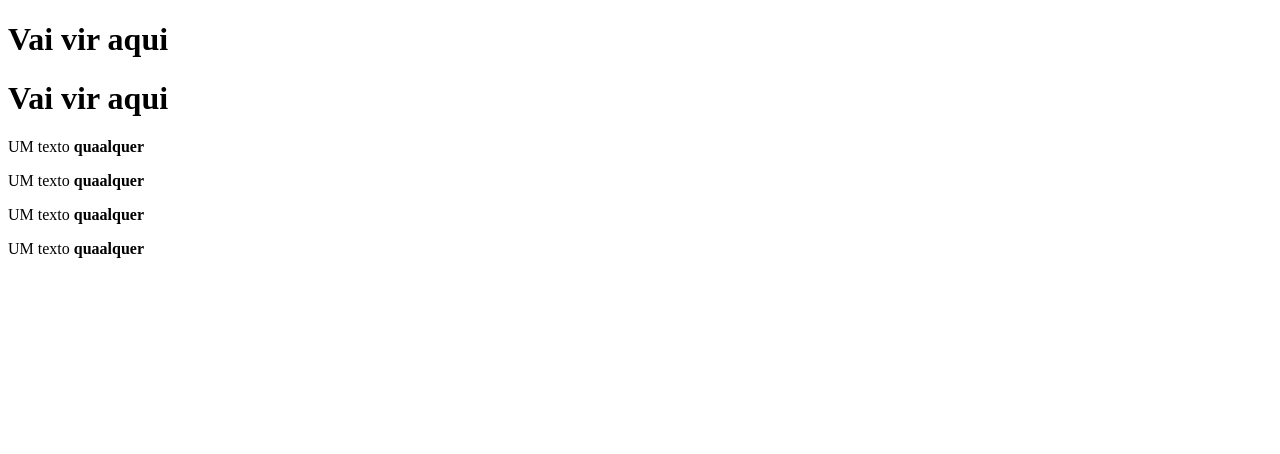
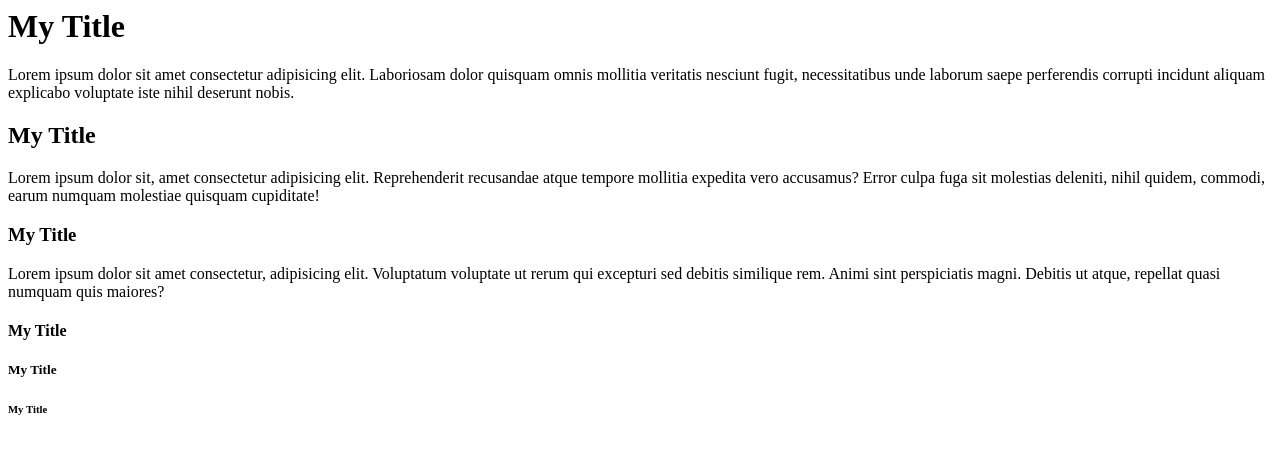
Before and after one commit to Fillypper/Starting_html, a plain HTML site: page index.html in a window 1280 px wide. Drawn offline with Linux system fonts and the light colour scheme.

Commit message:
Created .hmtl for working with headings

```diff
--- a/index.html
+++ b/index.html
@@ -1,23 +1,25 @@
-<!DOCTYPE html>
-<html lang="pt-BR">
+<html>
 
 <head>
     <meta charset="UTF-8">
-    <meta name="viewport" content="width=device-width, initial-scale=1.0">
-    <title>Meu HTML</title>
+    <title>My HTML</title>
 </head>
 
 <body>
-    <h1 id="cabecalho-um" class="fundo-vermelho borda-esquerda">
-        Vai vir aqui
-    </h1>
-    <h1 id="cabecalho-dois" class="fundo-vermelho">
-        Vai vir aqui
-    </h1>
-    <p>UM texto <b class="bold">quaalquer</b></p>
-    <p>UM texto <b class="bold">quaalquer</b></p>
-    <p>UM texto <b class="bold">quaalquer</b></p>
-    <p>UM texto <b class="bold">quaalquer</b></p>
+    <h1>My Title</h1>
+    <p>Lorem ipsum dolor sit amet consectetur adipisicing elit. Laboriosam dolor quisquam omnis mollitia veritatis
+        nesciunt fugit, necessitatibus unde laborum saepe perferendis corrupti incidunt aliquam explicabo voluptate iste
+        nihil deserunt nobis.</p>
+    <h2>My Title</h2>
+    <p>Lorem ipsum dolor sit, amet consectetur adipisicing elit. Reprehenderit recusandae atque tempore mollitia
+        expedita vero accusamus? Error culpa fuga sit molestias deleniti, nihil quidem, commodi, earum numquam molestiae
+        quisquam cupiditate!</p>
+    <h3>My Title</h3>
+    <p>Lorem ipsum dolor sit amet consectetur, adipisicing elit. Voluptatum voluptate ut rerum qui excepturi sed debitis
+        similique rem. Animi sint perspiciatis magni. Debitis ut atque, repellat quasi numquam quis maiores?</p>
+    <h4>My Title</h4>
+    <h5>My Title</h5>
+    <h6>My Title</h6>
 </body>
 
 </html>
```
Also changed, not shown: working_with_class.html (added, +23 -0 lines), working_with_headings.html (added).
